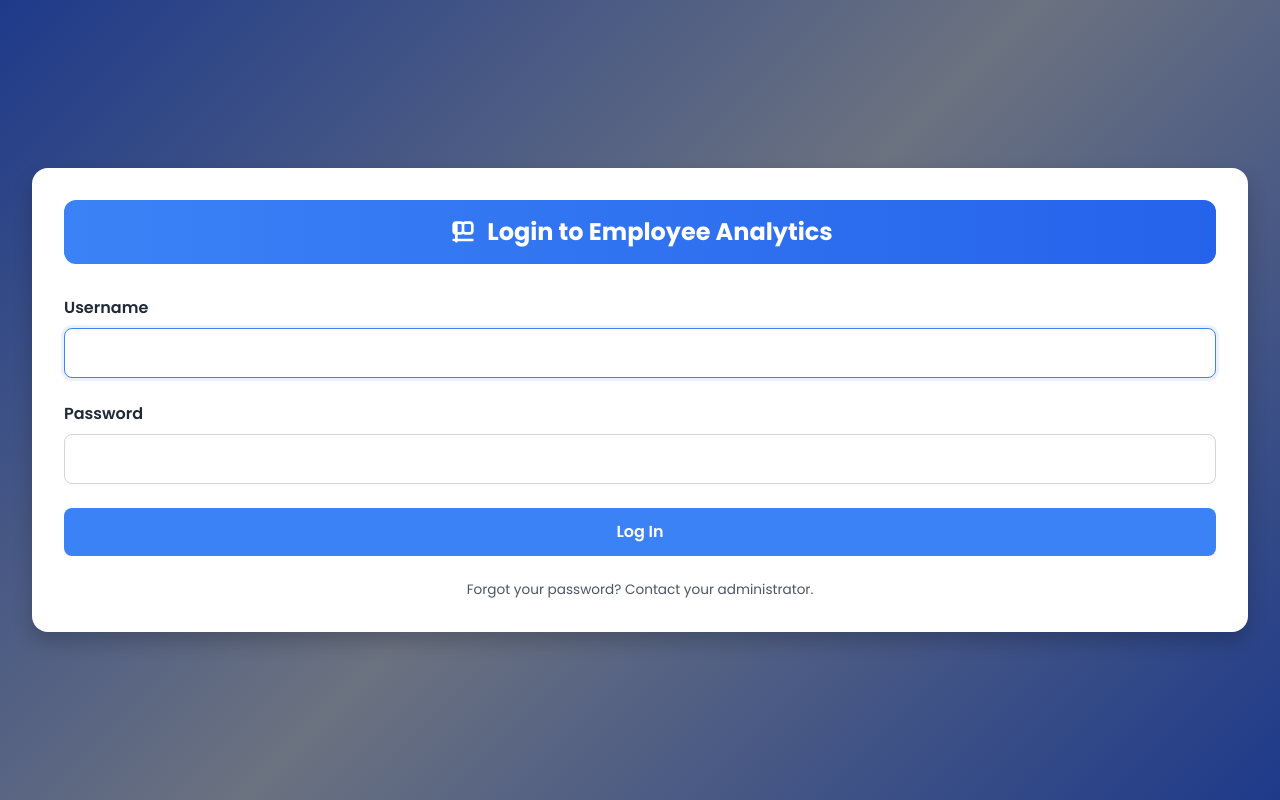
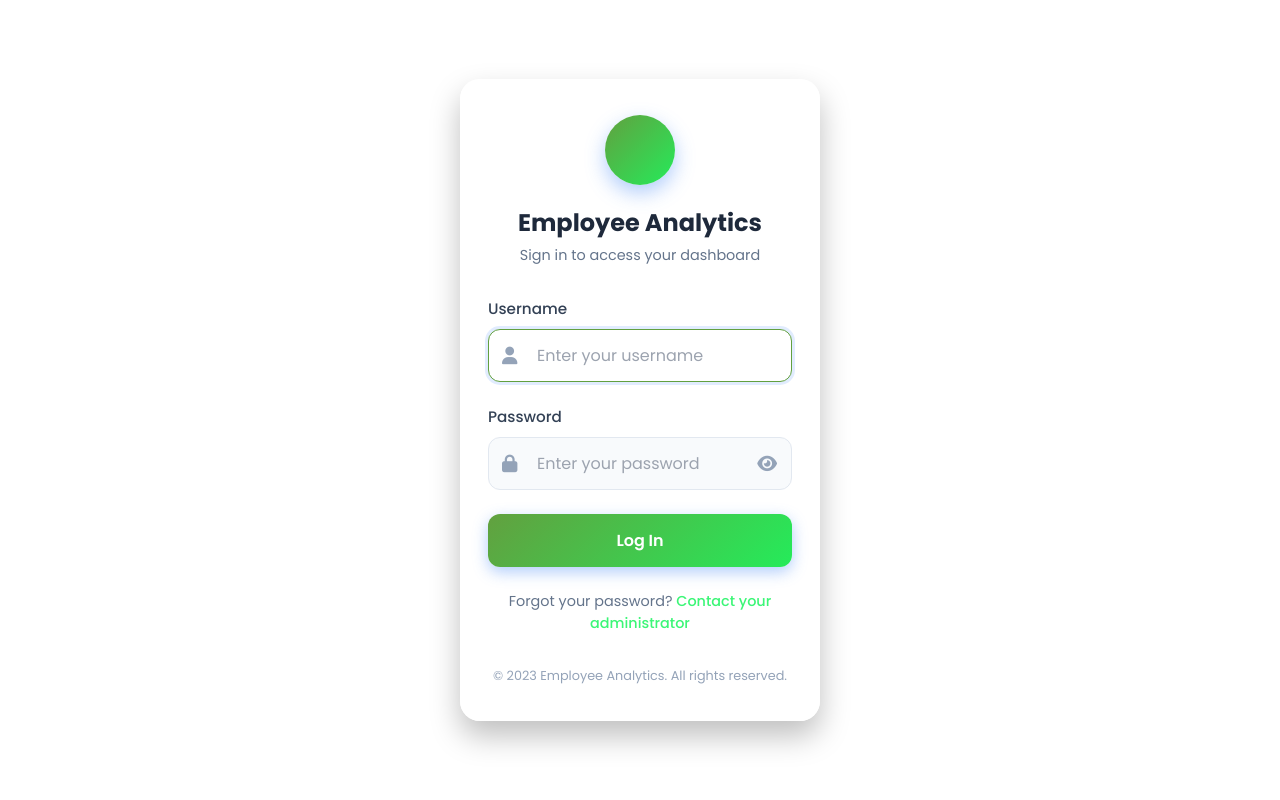
Before and after one commit to aluleam/employee-project, a Django app: a page that uses templates/registration/login.html in a window 1280 px wide. Run offline with Django 5.2, Linux system fonts and the light colour scheme; some libraries are stand-ins or nearby versions.

Commit message:
Added a readme and fixed the login page, the urls

```diff
--- a/employee_project/urls.py
+++ b/employee_project/urls.py
@@ -4,10 +4,11 @@ from rest_framework import routers
 from employees import views as emp_views
 from attendance import views as att_views
 from rest_framework_simplejwt.views import TokenObtainPairView, TokenRefreshView
-
 from drf_yasg.views import get_schema_view
 from drf_yasg import openapi
 from rest_framework import permissions
+from django.views.generic import RedirectView
+from django.contrib.auth.decorators import login_required
 
 router = routers.DefaultRouter()
 router.register(r'departments', emp_views.DepartmentViewSet)
@@ -37,6 +38,9 @@ urlpatterns = [
     path('api/token/', TokenObtainPairView.as_view(), name='token_obtain_pair'),
     path('api/token/refresh/', TokenRefreshView.as_view(), name='token_refresh'),
     path('charts/', emp_views.chart_page, name='charts'),
-    path('swagger/', schema_view.with_ui('swagger', cache_timeout=0), name='schema-swagger-ui'),
-    path('redoc/', schema_view.with_ui('redoc', cache_timeout=0), name='schema-redoc'),
+
+    path('swagger/', login_required(schema_view.with_ui('swagger', cache_timeout=0)), name='schema-swagger-ui'),
+    path('redoc/', login_required(schema_view.with_ui('redoc', cache_timeout=0)), name='schema-redoc'),
+
+    path('', RedirectView.as_view(url='/swagger/', permanent=False)),
 ]
--- a/requirements.txt
+++ b/requirements.txt
@@ -4,6 +4,8 @@ django-environ==0.12.0
 django-filter==25.1
 djangorestframework==3.16.1
 drf-yasg==1.21.10
+djangorestframework-simplejwt==5.2.2
+django-widget-tweaks==1.4.12
 Faker==37.5.3
 gunicorn==23.0.0
 inflection==0.5.1
--- a/templates/charts.html
+++ b/templates/charts.html
@@ -38,7 +38,7 @@
     <div id="error-message"></div>
 
     <script>
-        const token = 'eyJhbGciOiJIUzI1NiIsInR5cCI6IkpXVCJ9.eyJ0b2tlbl90eXBlIjoiYWNjZXNzIiwiZXhwIjoxNzU0NjE3NTg2LCJpYXQiOjE3NTQ2MTcyODYsImp0aSI6ImFjMTM5MmFlMzY5NDQyMzlhNTRkMTZmNzZkYTkwOGM0IiwidXNlcl9pZCI6IjEifQ.9aGOKaGwlNqJZpFQgPLB_YFjTz-hDYOIPnWeF7DQM5Y';
+        const token = 'eyJhbGciOiJIUzI1NiIsInR5cCI6IkpXVCJ9.eyJ0b2tlbl90eXBlIjoiYWNjZXNzIiwiZXhwIjoxNzU0NjU2NjExLCJpYXQiOjE3NTQ2NTYzMTEsImp0aSI6ImNkZWQ5NTc0YjcxMTRlMjY5YmE3YjdlNzYwOGY5NTlkIiwidXNlcl9pZCI6IjEifQ.T5L1GZvCwl37YtITzbWdWkD9KXMZqBx52KIMvS2F6NY';
 
         async function fetchEmployeesPerDepartment() {
             try {
--- a/templates/registration/login.html
+++ b/templates/registration/login.html
@@ -6,183 +6,382 @@
     <meta name="viewport" content="width=device-width, initial-scale=1.0" />
     <title>Login - Employee Analytics</title>
     <script src="https://cdn.tailwindcss.com"></script>
-    <link href="https://fonts.googleapis.com/css2?family=Poppins:wght@300;400;600;700&display=swap" rel="stylesheet">
+    <link href="https://fonts.googleapis.com/css2?family=Poppins:wght@300;400;500;600;700&display=swap" rel="stylesheet">
+    <link rel="stylesheet" href="https://cdnjs.cloudflare.com/ajax/libs/font-awesome/6.4.0/css/all.min.css">
     <style>
+        * {
+            margin: 0;
+            padding: 0;
+            box-sizing: border-box;
+        }
+
         body {
             font-family: 'Poppins', sans-serif;
-            background: linear-gradient(135deg, #1e3a8a, #6b7280, #1e3a8a);
             min-height: 100vh;
             display: flex;
             justify-content: center;
             align-items: center;
             padding: 1rem;
             color: #1f2937;
+            position: relative;
+            overflow: hidden;
         }
-        .container {
-            max-width: 400px;
-            background: white;
-            border-radius: 1rem;
-            box-shadow: 0 10px 20px rgba(0, 0, 0, 0.2);
-            padding: 2rem;
-            margin: 1rem;
-            animation: fadeIn 0.5s ease-in-out;
+
+        .background-pattern {
+            position: absolute;
+            top: 0;
+            left: 0;
+            right: 0;
+            bottom: 0;
+            background-image:
+                radial-gradient(circle at 10% 20%, rgba(255,255,255,0.05) 0%, transparent 20%),
+                radial-gradient(circle at 90% 80%, rgba(255,255,255,0.05) 0%, transparent 20%);
+            z-index: -1;
         }
+
+        .login-container {
+            width: 100%;
+            max-width: 360px;
+            background: rgba(255, 255, 255, 0.97);
+            border-radius: 1.25rem;
+            box-shadow: 0 15px 30px rgba(0, 0, 0, 0.25);
+            padding: 2.25rem 1.75rem;
+            position: relative;
+            z-index: 10;
+            animation: fadeIn 0.6s cubic-bezier(0.175, 0.885, 0.32, 1.275);
+        }
+
         @keyframes fadeIn {
-            from { opacity: 0; transform: translateY(20px); }
-            to { opacity: 1; transform: translateY(0); }
+            from { opacity: 0; transform: translateY(20px) scale(0.95); }
+            to { opacity: 1; transform: translateY(0) scale(1); }
         }
-        .header {
-            background: linear-gradient(to right, #3b82f6, #2563eb);
-            padding: 1rem;
-            border-radius: 0.75rem;
+
+        .login-header {
+            text-align: center;
             margin-bottom: 2rem;
-            color: white;
+            position: relative;
+        }
+
+        .logo-container {
+            width: 70px;
+            height: 70px;
+            background: linear-gradient(135deg, #62a03f, #25eb5a);
+            border-radius: 50%;
             display: flex;
             align-items: center;
             justify-content: center;
+            margin: 0 auto 1.25rem;
+            box-shadow: 0 8px 20px rgba(59, 130, 246, 0.4);
         }
+
+        .logo-container i {
+            font-size: 2rem;
+            color: white;
+        }
+
+        .login-header h1 {
+            font-size: 1.5rem;
+            font-weight: 700;
+            color: #1e293b;
+            margin-bottom: 0.25rem;
+        }
+
+        .login-header p {
+            color: #64748b;
+            font-size: 0.9rem;
+        }
+
         .form-group {
             margin-bottom: 1.5rem;
+            position: relative;
         }
+
         .form-group label {
             display: block;
-            font-weight: 600;
-            color: #1f2937;
+            font-weight: 500;
+            color: #334155;
             margin-bottom: 0.5rem;
+            font-size: 0.95rem;
         }
-        .form-group input {
+
+        .input-with-icon {
+            position: relative;
+        }
+
+        .input-icon {
+            position: absolute;
+            left: 14px;
+            top: 50%;
+            transform: translateY(-50%);
+            color: #94a3b8;
+            font-size: 1.1rem;
+        }
+
+        .form-control {
             width: 100%;
+            padding: 0.85rem 1rem 0.85rem 3rem;
+            border: 1px solid #e2e8f0;
+            border-radius: 0.75rem;
+            font-size: 1rem;
+            background: #f8fafc;
+            transition: all 0.3s ease;
+            color: #334155;
+        }
+
+        .form-control:focus {
+            outline: none;
+            border-color: #62a03f;
+            box-shadow: 0 0 0 3px rgba(59, 130, 246, 0.15);
+            background: white;
+        }
+
+        .password-toggle {
+            position: absolute;
+            right: 15px;
+            top: 50%;
+            transform: translateY(-50%);
+            background: none;
+            border: none;
+            color: #94a3b8;
+            cursor: pointer;
+            font-size: 1.1rem;
+        }
+
+        .errorlist, .non-field-errors {
+            color: #ef4444;
+            font-size: 0.85rem;
+            margin-bottom: 1rem;
+            text-align: center;
+            background: rgba(239, 68, 68, 0.1);
             padding: 0.75rem;
-            border: 1px solid #d1d5db;
             border-radius: 0.5rem;
-            font-size: 1rem;
-            transition: border-color 0.2s, box-shadow 0.2s;
+            list-style: none;
         }
-        .form-group input:focus {
-            outline: none;
-            border-color: #3b82f6;
-            box-shadow: 0 0 0 3px rgba(59, 130, 246, 0.1);
+
+        .field-error {
+            color: #ef4444;
+            font-size: 0.85rem;
+            margin-top: 0.25rem;
+            display: flex;
+            align-items: center;
+            gap: 0.3rem;
         }
+
+        .field-error i {
+            font-size: 0.9rem;
+        }
+
         .submit-btn {
             width: 100%;
-            background: #3b82f6;
+            background: linear-gradient(135deg, #62a03f, #25eb5a);
             color: white;
             font-weight: 600;
-            padding: 0.75rem;
-            border-radius: 0.5rem;
+            padding: 0.9rem;
+            border-radius: 0.75rem;
             border: none;
             cursor: pointer;
-            transition: transform 0.2s, background-color 0.2s;
+            transition: all 0.3s ease;
+            box-shadow: 0 5px 15px rgba(59, 130, 246, 0.4);
+            display: flex;
+            justify-content: center;
+            align-items: center;
+            gap: 0.75rem;
+            font-size: 1rem;
         }
+
         .submit-btn:hover {
-            transform: scale(1.02);
-            background-color: #2563eb;
+            transform: translateY(-2px);
+            box-shadow: 0 8px 20px rgba(59, 130, 246, 0.5);
         }
+
         .submit-btn:disabled {
-            background-color: #9ca3af;
+            background: linear-gradient(135deg, #94a3b8, #64748b);
             cursor: not-allowed;
+            transform: none;
+            box-shadow: none;
         }
+
         .spinner {
-            border: 4px solid rgba(0, 0, 0, 0.1);
-            border-left-color: #3b82f6;
+            border: 3px solid rgba(255, 255, 255, 0.3);
+            border-top-color: white;
             border-radius: 50%;
-            width: 1.5rem;
-            height: 1.5rem;
-            animation: spin 1s linear infinite;
+            width: 20px;
+            height: 20px;
+            animation: spin 0.8s linear infinite;
             display: none;
-            margin: 0 auto;
         }
+
         @keyframes spin {
             to { transform: rotate(360deg); }
         }
-        .errorlist, .non-field-errors {
-            color: #dc2626;
+
+        .help-text {
+            text-align: center;
+            margin-top: 1.5rem;
+            color: #64748b;
             font-size: 0.9rem;
-            margin-bottom: 1rem;
+        }
+
+        .help-text a {
+            color: #3bf676;
+            text-decoration: none;
+            font-weight: 500;
+        }
+
+        .help-text a:hover {
+            text-decoration: underline;
+        }
+
+        .footer {
             text-align: center;
+            margin-top: 2rem;
+            color: #94a3b8;
+            font-size: 0.8rem;
         }
-        .field-error {
-            color: #dc2626;
-            font-size: 0.85rem;
-            margin-top: 0.25rem;
+
+        @media (max-width: 480px) {
+            .login-container {
+                padding: 2rem 1.5rem;
             }
-        .help-text {
-            font-size: 0.85rem;
-            color: #4b5563;
-            text-align: center;
-            margin-top: 1rem;
+
+            .logo-container {
+                width: 65px;
+                height: 65px;
+            }
+
+            .login-header h1 {
+                font-size: 1.35rem;
+            }
+
+            .form-control {
+                padding: 0.8rem 1rem 0.8rem 2.8rem;
+            }
         }
     </style>
 </head>
 <body>
-    <div class="container">
-        <div class="header">
-            <svg class="w-8 h-8 mr-2" fill="none" stroke="currentColor" viewBox="0 0 24 24" xmlns="http://www.w3.org/2000/svg">
-                <path stroke-linecap="round" stroke-linejoin="round" stroke-width="2" d="M12 11c0 1.104-.896 2-2 2H7a2 2 0 01-2-2V7a2 2 0 012-2h3a2 2 0 012 2v4zm0 0c0 1.104.896 2 2 2h3a2 2 0 002-2V7a2 2 0 00-2-2h-3a2 2 0 00-2 2v4zm-7 7h14M7 5v14"></path>
-            </svg>
-            <h1 class="text-xl md:text-2xl font-bold">Login to Employee Analytics</h1>
+    <div class="background-pattern"></div>
+
+    <div class="login-container">
+        <div class="login-header">
+            <div class="logo-container">
+                <i class="fas fa-chart-network"></i>
             </div>
+            <h1>Employee Analytics</h1>
+            <p>Sign in to access your dashboard</p>
+        </div>
+
         {% if form.errors %}
             <div class="errorlist">
-                Invalid username or password. Please try again.
+                <i class="fas fa-exclamation-circle mr-1"></i>Invalid username or password.
             </div>
         {% endif %}
+
         {% if form.non_field_errors %}
             <div class="non-field-errors">
                 {% for error in form.non_field_errors %}
-                    <p>{{ error }}</p>
+                    <p><i class="fas fa-exclamation-circle mr-1"></i>{{ error }}</p>
                 {% endfor %}
             </div>
         {% endif %}
+
         <form method="post" id="login-form" novalidate>
             {% csrf_token %}
+
             <div class="form-group">
                 <label for="{{ form.username.id_for_label }}">Username</label>
-                {{ form.username|add_class:"w-full" }}
+                <div class="input-with-icon">
+                    <i class="fas fa-user input-icon"></i>
+                    {{ form.username|add_class:"form-control"|attr:"placeholder:Enter your username" }}
                     {% if form.username.errors %}
                         <div class="field-error">
+                            <i class="fas fa-exclamation-circle"></i>
                             {% for error in form.username.errors %}
                                 {{ error }}
                             {% endfor %}
                         </div>
                     {% endif %}
                 </div>
+            </div>
+
             <div class="form-group">
                 <label for="{{ form.password.id_for_label }}">Password</label>
-                {{ form.password|add_class:"w-full" }}
+                <div class="input-with-icon">
+                    <i class="fas fa-lock input-icon"></i>
+                    {{ form.password|add_class:"form-control"|attr:"placeholder:Enter your password" }}
+                    <button type="button" class="password-toggle" id="password-toggle">
+                        <i class="fas fa-eye"></i>
+                    </button>
                     {% if form.password.errors %}
                         <div class="field-error">
+                            <i class="fas fa-exclamation-circle"></i>
                             {% for error in form.password.errors %}
                                 {{ error }}
                             {% endfor %}
                         </div>
                     {% endif %}
                 </div>
+            </div>
+
             <div class="form-group">
-                <button type="submit" class="submit-btn" id="submit-btn">Log In</button>
-                <div id="spinner" class="spinner"></div>
+                <button type="submit" class="submit-btn" id="submit-btn">
+                    <span id="btn-text">Log In</span>
+                    <div class="spinner" id="spinner"></div>
+                </button>
             </div>
         </form>
+
         <div class="help-text">
-            Forgot your password? Contact your administrator.
+            Forgot your password? <a href="#">Contact your administrator</a>
+        </div>
+
+        <div class="footer">
+            <p>&copy; 2023 Employee Analytics. All rights reserved.</p>
         </div>
     </div>
 
     <script>
-        document.getElementById('login-form').addEventListener('submit', function (event) {
+        document.addEventListener('DOMContentLoaded', function() {
+            const passwordToggle = document.getElementById('password-toggle');
+            const passwordInput = document.getElementById('{{ form.password.id_for_label }}');
+            const submitBtn = document.getElementById('submit-btn');
+            const btnText = document.getElementById('btn-text');
+            const spinner = document.getElementById('spinner');
+            const loginForm = document.getElementById('login-form');
+
+            // Password visibility toggle
+            passwordToggle.addEventListener('click', function() {
+                const type = passwordInput.getAttribute('type') === 'password' ? 'text' : 'password';
+                passwordInput.setAttribute('type', type);
+
+                if (type === 'text') {
+                    this.innerHTML = '<i class="fas fa-eye-slash"></i>';
+                } else {
+                    this.innerHTML = '<i class="fas fa-eye"></i>';
+                }
+            });
+
+            // Form submission
+            loginForm.addEventListener('submit', function(e) {
                 const submitBtn = document.getElementById('submit-btn');
                 const spinner = document.getElementById('spinner');
+                const btnText = document.getElementById('btn-text');
+
                 submitBtn.disabled = true;
-            submitBtn.textContent = 'Logging In...';
+                btnText.textContent = 'Authenticating...';
                 spinner.style.display = 'block';
-            // Re-enable button and hide spinner after submission (simulated for UX)
+
+                // Simulate delay for demo purposes
                 setTimeout(() => {
                     submitBtn.disabled = false;
-                submitBtn.textContent = 'Log In';
+                    btnText.textContent = 'Log In';
                     spinner.style.display = 'none';
-            }, 2000); // Adjust based on actual submission time
+                }, 2000);
             });
+
+            // Focus username field on load
             document.getElementById('{{ form.username.id_for_label }}').focus();
+        });
     </script>
 </body>
 </html>
```
Also changed, not shown: README.md, db.sqlite3. Lines whose indentation alone changed are shown as unchanged.
